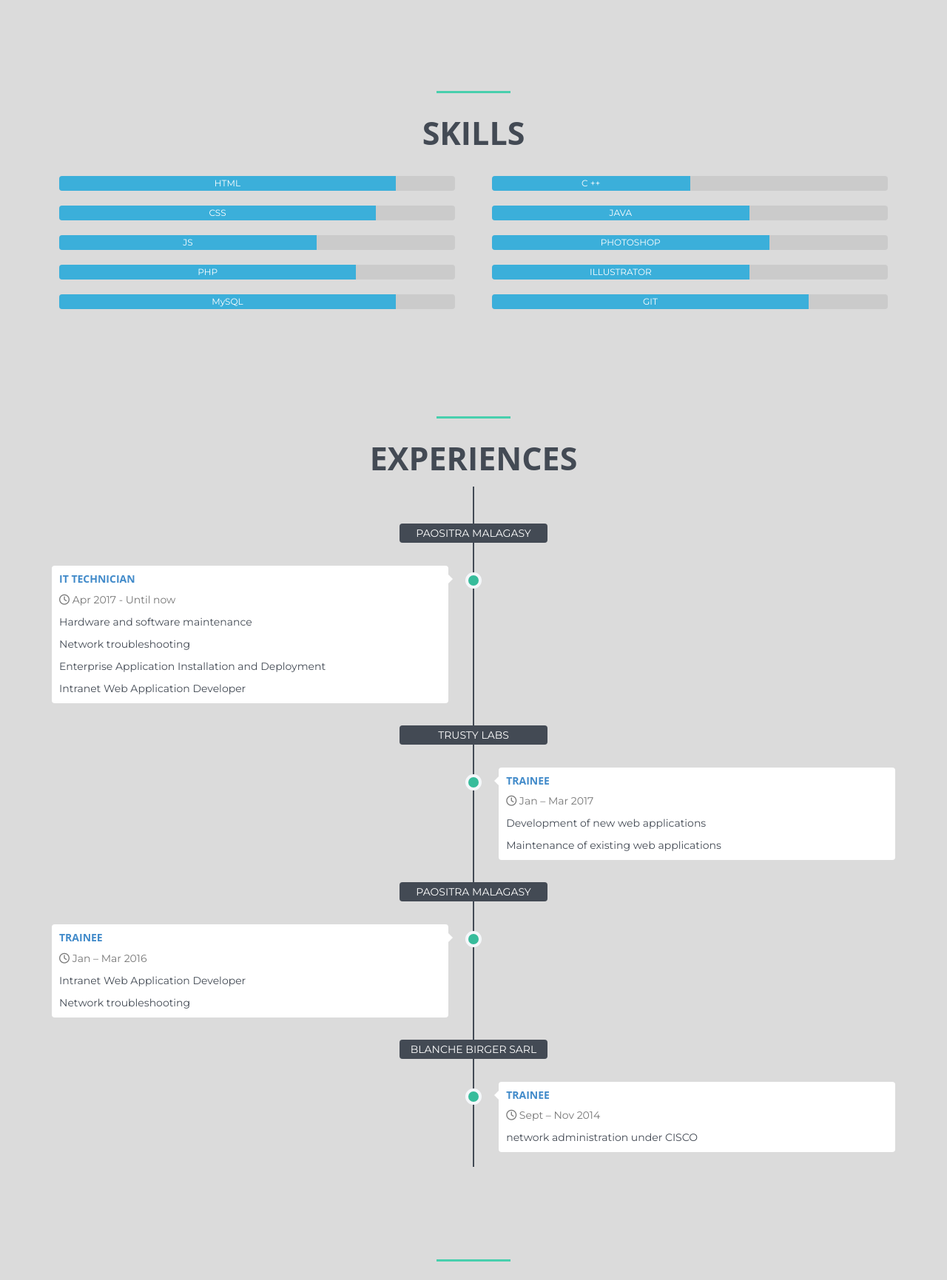
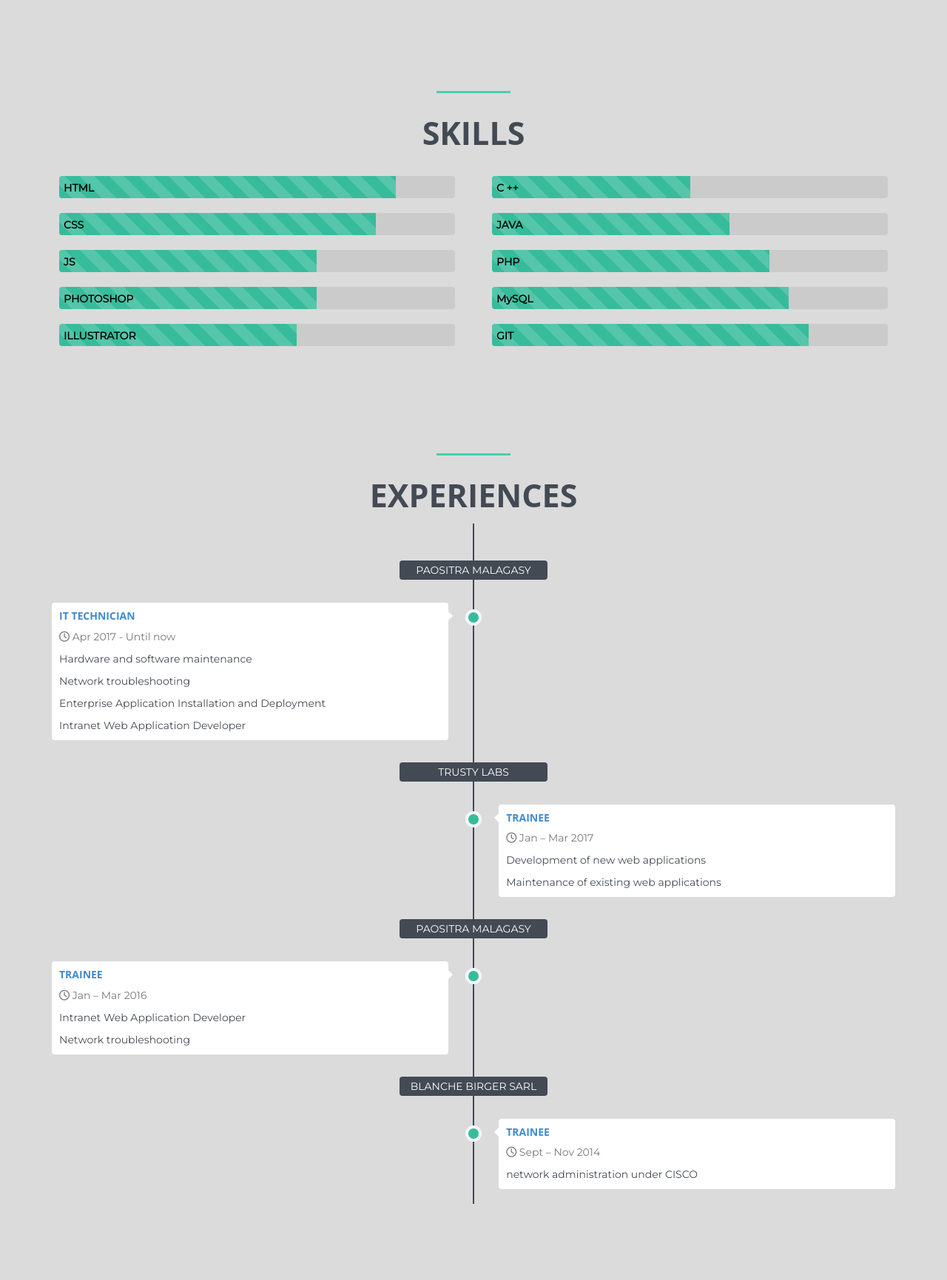
Before and after one commit to rianasantatra/Portfolio, a PHP site: page / in a window 1280 px wide. Shown: the part 721-2452 px from the top of the page at 74% size. Run offline with PHP 8.4, Linux system fonts and the light colour scheme.

Commit message:
html css change

```diff
--- a/assets/css/custom.css
+++ b/assets/css/custom.css
@@ -108,6 +108,14 @@ section .heading h2 {
 #skills .progress {
   margin: 20px 10px !important;
   background-color: #cbcbcb !important;
+  height: 30px;
+}
+#skills .progress p {
+  color: #000;
+  font-size: 14px;
+  font-weight: bold;
+  padding: 6px;
+  text-align: start;
 }
 
 /**
@@ -261,7 +269,6 @@ textarea {
 }
 
 .submit-btn {
-  float: right;
   padding: 10px 35px;
   border-radius: 60px;
   display: inline-block;
--- a/index.html
+++ b/index.html
@@ -76,65 +76,65 @@
             <div class="row">
                 <div class="col-sm-6">
                     <div class="progress">
-                        <div class="progress-bar progress-bar-primary" role="progressbar" aria-valuenow="40"
-                            aria-valuemin="0" aria-valuemax="100" style="width: 85%">
-                            HTML
+                        <div class="progress-bar progress-bar-info progress-bar-striped active" role="progressbar"
+                            aria-valuenow="40" aria-valuemin="0" aria-valuemax="100" style="width: 85%">
+                            <p>HTML</p>
                         </div>
                     </div>
                     <div class="progress">
-                        <div class="progress-bar progress-bar-primary" role="progressbar" aria-valuenow="40"
-                            aria-valuemin="0" aria-valuemax="100" style="width: 80%">
-                            CSS
+                        <div class="progress-bar progress-bar-info progress-bar-striped active" role="progressbar"
+                            aria-valuenow="40" aria-valuemin="0" aria-valuemax="100" style="width: 80%">
+                            <p>CSS</p>
                         </div>
                     </div>
                     <div class="progress">
-                        <div class="progress-bar progress-bar-primary" role="progressbar" aria-valuenow="40"
-                            aria-valuemin="0" aria-valuemax="100" style="width: 65%">
-                            JS
+                        <div class="progress-bar progress-bar-info progress-bar-striped active" role="progressbar"
+                            aria-valuenow="40" aria-valuemin="0" aria-valuemax="100" style="width: 65%">
+                            <p>JS</p>
                         </div>
                     </div>
                     <div class="progress">
-                        <div class="progress-bar progress-bar-primary" role="progressbar" aria-valuenow="40"
-                            aria-valuemin="0" aria-valuemax="100" style="width: 75%">
-                            PHP
+                        <div class="progress-bar progress-bar-info progress-bar-striped active" role="progressbar"
+                            aria-valuenow="40" aria-valuemin="0" aria-valuemax="100" style="width: 65%">
+                            <p>PHOTOSHOP</p>
                         </div>
                     </div>
                     <div class="progress">
-                        <div class="progress-bar progress-bar-primary" role="progressbar" aria-valuenow="40"
-                            aria-valuemin="0" aria-valuemax="100" style="width: 85%">
-                            MySQL
+                        <div class="progress-bar progress-bar-info progress-bar-striped active" role="progressbar"
+                            aria-valuenow="40" aria-valuemin="0" aria-valuemax="100" style="width: 60%">
+                            <p>ILLUSTRATOR</p>
                         </div>
                     </div>
                 </div>
                 <div class="col-sm-6">
                     <div class="progress">
-                        <div class="progress-bar progress-bar-primary" role="progressbar" aria-valuenow="40"
-                            aria-valuemin="0" aria-valuemax="100" style="width: 50%">
-                            C ++
+                        <div class="progress-bar progress-bar-info progress-bar-striped active" role="progressbar"
+                            aria-valuenow="40" aria-valuemin="0" aria-valuemax="100" style="width: 50%">
+                            <p>C ++</p>
                         </div>
                     </div>
                     <div class="progress">
-                        <div class="progress-bar progress-bar-primary" role="progressbar" aria-valuenow="40"
-                            aria-valuemin="0" aria-valuemax="100" style="width: 65%">
-                            JAVA
+                        <div class="progress-bar progress-bar-info progress-bar-striped active" role="progressbar"
+                            aria-valuenow="40" aria-valuemin="0" aria-valuemax="100" style="width: 60%">
+                            <p>JAVA</p>
                         </div>
                     </div>
                     <div class="progress">
-                        <div class="progress-bar progress-bar-primary" role="progressbar" aria-valuenow="40"
-                            aria-valuemin="0" aria-valuemax="100" style="width: 70%">
-                            PHOTOSHOP
+                        <div class="progress-bar progress-bar-info progress-bar-striped active" role="progressbar"
+                            aria-valuenow="40" aria-valuemin="0" aria-valuemax="100" style="width: 70%">
+                            <p>PHP</p>
                         </div>
                     </div>
                     <div class="progress">
-                        <div class="progress-bar progress-bar-primary" role="progressbar" aria-valuenow="40"
-                            aria-valuemin="0" aria-valuemax="100" style="width: 65%">
-                            ILLUSTRATOR
+                        <div class="progress-bar progress-bar-info progress-bar-striped active" role="progressbar"
+                            aria-valuenow="40" aria-valuemin="0" aria-valuemax="100" style="width: 75%">
+                            <p>MySQL</p>
                         </div>
                     </div>
                     <div class="progress">
-                        <div class="progress-bar progress-bar-primary" role="progressbar" aria-valuenow="40"
-                            aria-valuemin="0" aria-valuemax="100" style="width: 80%">
-                            GIT
+                        <div class="progress-bar progress-bar-info progress-bar-striped active" role="progressbar"
+                            aria-valuenow="40" aria-valuemin="0" aria-valuemax="100" style="width: 80%">
+                            <p>GIT</p>
                         </div>
                     </div>
                 </div>
@@ -150,7 +150,7 @@
         </div>
         <div class="container">
             <div class="row">
-                <div class="col-xs-12">
+                <div class="col-sm-12">
                     <div class="timeline">
                         <dl>
                             <dt class="text-uppercase">paositra malagasy</dt>
@@ -297,26 +297,26 @@
         </div>
         <div class="container">
             <div class="row input-container">
-                <div class="col-xs-12">
+                <div class="col-sm-12">
                     <div class="styled-input wide">
                         <input type="text" required />
                         <label>Name</label>
                     </div>
                 </div>
-                <div class="col-xs-12">
+                <div class="col-sm-12">
                     <div class="styled-input wide">
                         <input type="text" required />
                         <label>Email</label>
                     </div>
                 </div>
-                <div class="col-xs-12">
+                <div class="col-sm-12">
                     <div class="styled-input wide">
                         <textarea required></textarea>
                         <label>Message</label>
                     </div>
                 </div>
-                <div class="col-xs-12">
-                    <div class="btn-lrg submit-btn">Send <i class="fa-regular fa-paper-plane"></i></div>
+                <div class="col-sm-12">
+                    <div class="btn btn-block submit-btn">Send <i class="fa-regular fa-paper-plane"></i></div>
                 </div>
             </div>
         </div>
```
